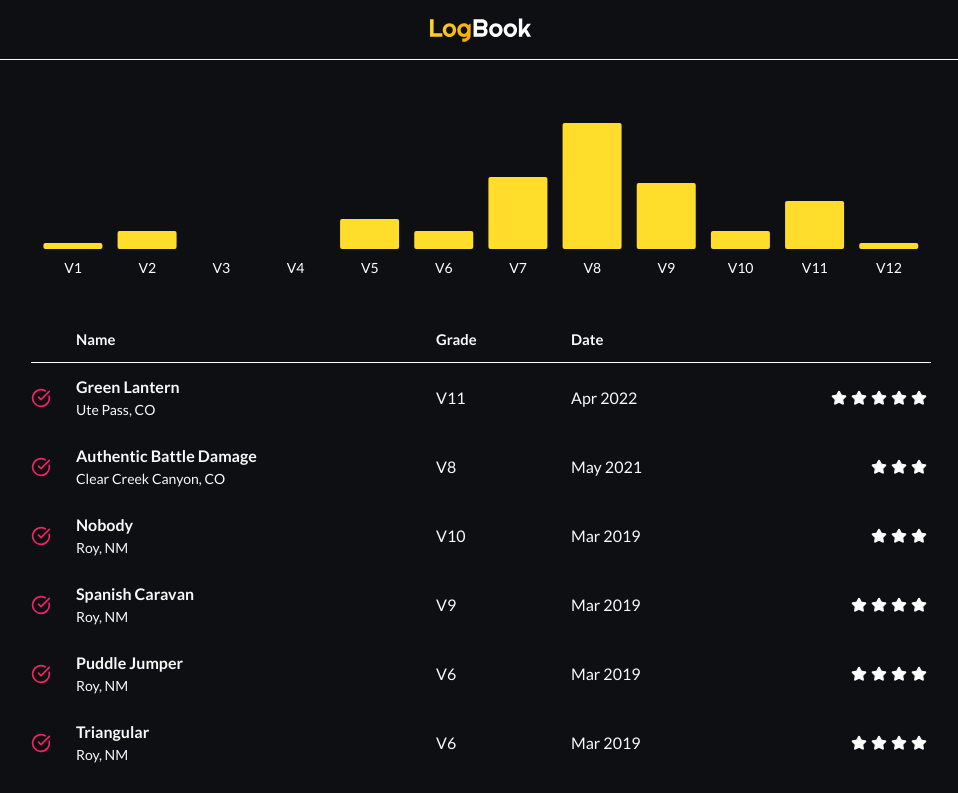
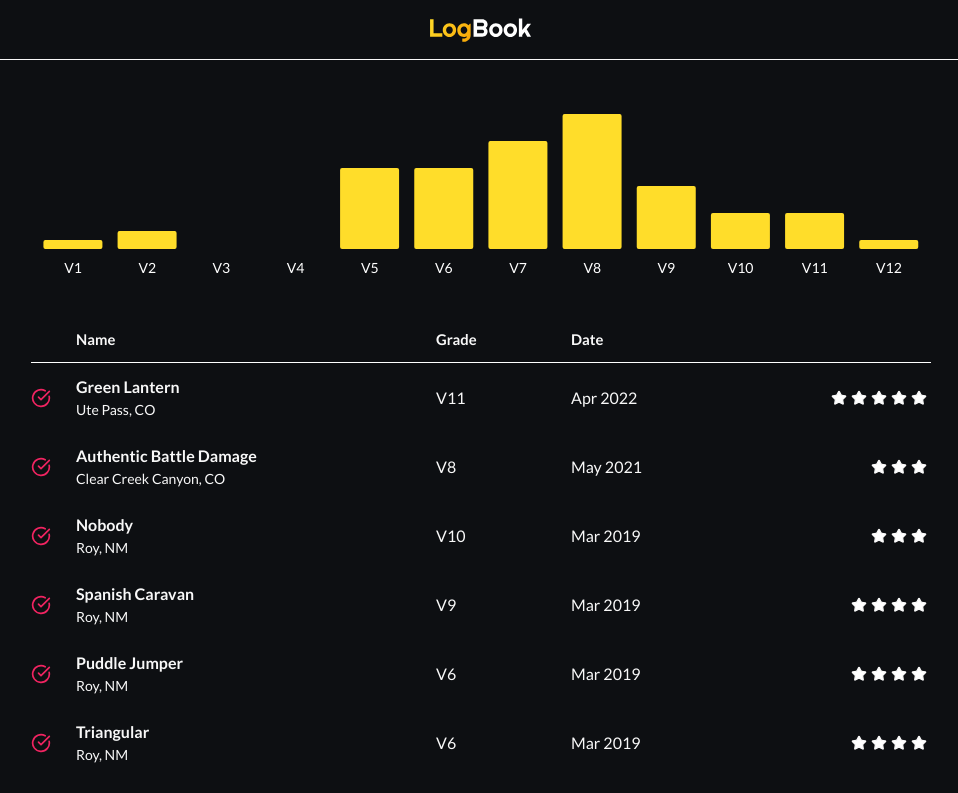
Before and after one commit to trentgillis/logbook, a React (Vite) app: page / in a window 1280 px wide. Shown: the top 793 px of the page, without its empty margins (159-1117 px from the left). Built offline with nearby package versions, Linux system fonts and the light colour scheme.

Commit message:
update grades chart to calculate and use real data

```diff
--- a/src/App.tsx
+++ b/src/App.tsx
@@ -1,15 +1,34 @@
+import React from 'react';
+
 import Container from './components/Container/Container';
 import GradesChart from './components/GradesChart';
 import Nav from './components/Nav';
 import SendTable from './components/SendTable';
+import { Send } from './types/Send';
 
 function App() {
+  const [sendData, setSendData] = React.useState<Send[]>([]);
+
+  React.useEffect(() => {
+    async function fetchSends() {
+      try {
+        const data = await fetch('sends.json');
+        const json = await data.json();
+        setSendData(json);
+      } catch (e) {
+        console.error(e);
+      }
+    }
+
+    fetchSends();
+  }, []);
+
   return (
     <>
       <Nav />
       <Container>
-        <GradesChart />
-        <SendTable />
+        <GradesChart sendData={sendData} />
+        <SendTable sendData={sendData} />
       </Container>
     </>
   );
--- a/src/components/GradesChart/GradesChart.tsx
+++ b/src/components/GradesChart/GradesChart.tsx
@@ -2,6 +2,7 @@ import { Bar, BarChart, Rectangle, ResponsiveContainer, Tooltip, XAxis } from 'r
 import styles from './GradesChart.module.css';
 import React from 'react';
 import GradesChartTooltip from './GradesChartTooltip';
+import { Send } from '@/types/Send';
 
 const data = [
   {
@@ -54,11 +55,35 @@ const data = [
   },
 ];
 
-function GradesChart() {
+type GradesChartProps = {
+  sendData: Send[];
+};
+
+function getSendChartData(sendData: Send[]) {
+  if (!sendData.length) {
+    return [];
+  }
+
+  const maxGrade = Math.max(...sendData.map((send) => send.grade));
+  const gradeCounts = new Array(maxGrade).fill(0);
+
+  for (const send of sendData) {
+    gradeCounts[send.grade - 1] += 1;
+  }
+
+  return gradeCounts.map((gradeCount, index) => ({
+    name: `V${index + 1}`,
+    numberOfSends: gradeCount,
+  }));
+}
+
+function GradesChart({ sendData }: GradesChartProps) {
+  const sendChartData = getSendChartData(sendData);
+
   return (
     <div className={styles.wrapper}>
       <ResponsiveContainer width="100%" height={184}>
-        <BarChart data={data}>
+        <BarChart data={sendChartData}>
           <XAxis
             dataKey="name"
             axisLine={false}
--- a/src/components/GradesChart/GradesChartTooltip.tsx
+++ b/src/components/GradesChart/GradesChartTooltip.tsx
@@ -7,8 +7,6 @@ type GradesChartTooltipProps = {
 };
 
 function GradesChartTooltip({ active, payload, label }: GradesChartTooltipProps) {
-  console.log(payload);
-
   if (!active || !payload || !payload.length) {
     return null;
   }
--- a/src/components/SendTable/SendTable.tsx
+++ b/src/components/SendTable/SendTable.tsx
@@ -1,33 +1,19 @@
 import styles from './SendTable.module.css';
-
-import React from 'react';
 
 import { Send } from '@/types/Send';
 import SendTableHeader from './SendTableHeader';
 import SendRow from './SendRow';
 
-function SendTable() {
-  const [sends, setSends] = React.useState<Send[]>([]);
+type SendTableProps = {
+  sendData: Send[];
+};
 
-  React.useEffect(() => {
-    async function fetchSends() {
-      try {
-        const data = await fetch('sends.json');
-        const json = await data.json();
-        setSends(json);
-      } catch (e) {
-        console.error(e);
-      }
-    }
-
-    fetchSends();
-  }, []);
-
+function SendTable({ sendData }: SendTableProps) {
   return (
     <table className={styles.table}>
       <SendTableHeader />
       <tbody>
-        {sends.map((send) => (
+        {sendData.map((send) => (
           <SendRow key={send.id} send={send} />
         ))}
       </tbody>
```
